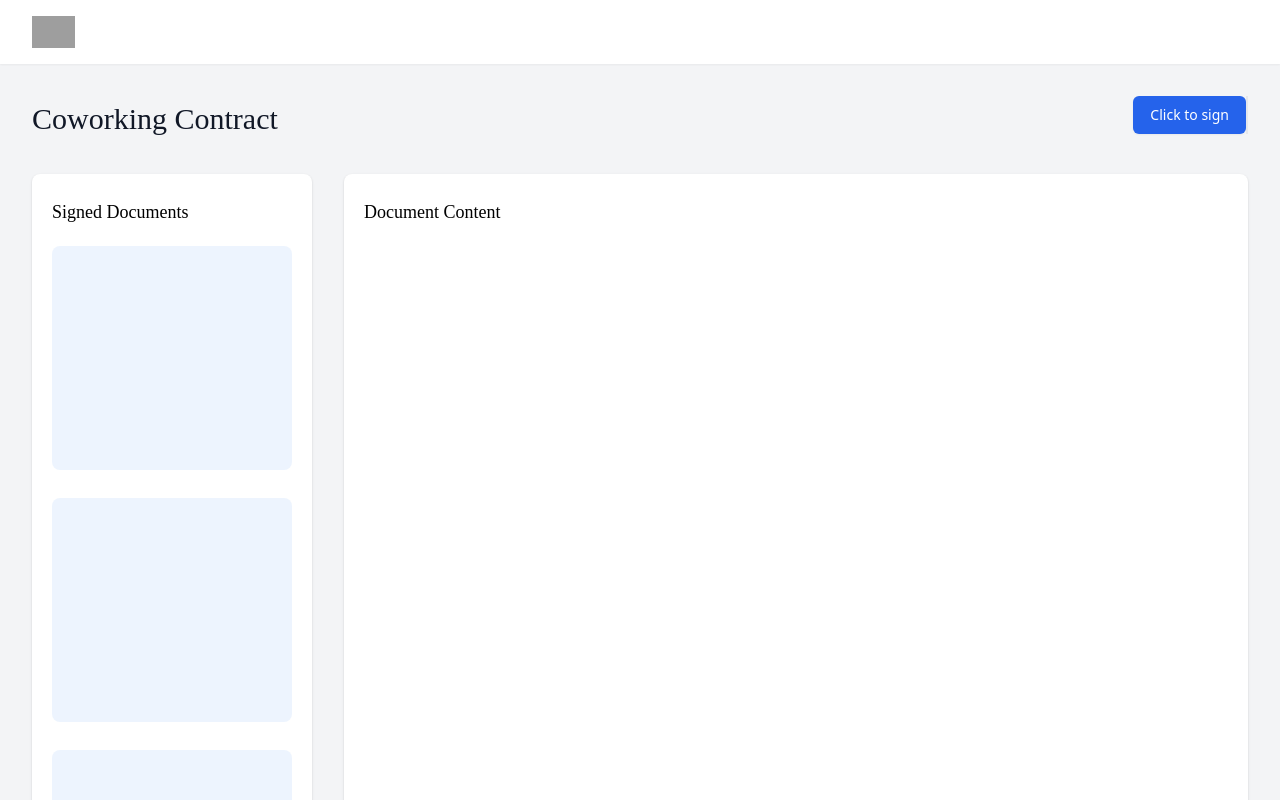
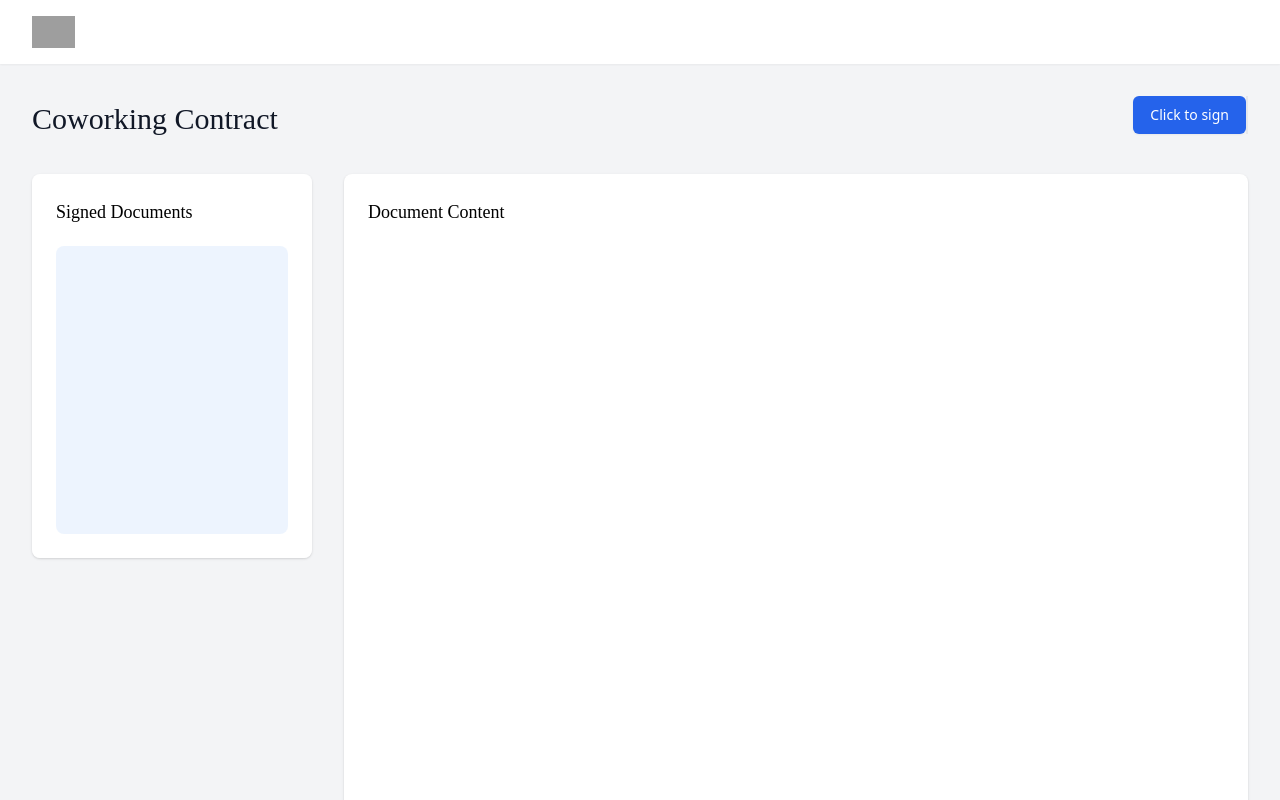
Before and after one commit to joelkmc/kmc-signature, a React (Create React App) app: page / in a window 1280 px wide. Shown: the top 800 px of the page. Built offline with nearby package versions, Linux system fonts and the light colour scheme; grey boxes are pictures that could not be loaded; a web font is replaced by a local one.

Commit message:
Fixed: sticky sider

```diff
--- a/src/component/layout/AppLayout.tsx
+++ b/src/component/layout/AppLayout.tsx
@@ -88,15 +88,15 @@ const AppLayout: React.FC = ({ children }) => {
           </div>
           {width && width >= 1024 && (
             <div className="hidden lg:block lg:col-span-3">
-              <div className="bg-white rounded-lg shadow px-5 py-6 px-6 ">
-                <nav aria-label="Sidebar" className="sticky top-6 divide-y divide-gray-300">
+              <div className=" max-h-96 overflow-auto sticky top-6 bg-white rounded-lg shadow py-6 px-6 ">
+                <nav aria-label="Sidebar" className="divide-y divide-gray-300">
                   <PagesNavigation />
                 </nav>
               </div>
             </div>
           )}
           <main className="lg:col-span-9">
-            <div className="min-h-screen bg-white rounded-lg shadow px-5 py-6 px-6">
+            <div className="max-h-full h-screen bg-white rounded-lg shadow py-6 px-6">
               {/* Your content */} {children}
             </div>
           </main>
--- a/src/component/module/PagesNavigation/index.tsx
+++ b/src/component/module/PagesNavigation/index.tsx
@@ -4,9 +4,9 @@ const PagesNavigation: React.FC = () => {
       <p className="text-lg font-proxiSemiBold">Signed Documents</p>
 
       <section className="space-y-7 mt-5">
-        <div className="bg-blue-100 rounded-lg h-96 lg:h-56 w-full bg-opacity-50"></div>
-        <div className="bg-blue-100 rounded-lg h-96 lg:h-56 w-full bg-opacity-50"></div>
-        <div className="bg-blue-100 rounded-lg h-96 lg:lg:h-56 w-full bg-opacity-50"></div>
+        <div className="bg-blue-100 rounded-lg h-96 lg:h-72 w-full bg-opacity-50"></div>
+        <div className="bg-blue-100 rounded-lg h-96 lg:h-72 w-full bg-opacity-50"></div>
+        <div className="bg-blue-100 rounded-lg h-96 lg:h-72 w-full bg-opacity-50"></div>
       </section>
     </div>
   )
```
